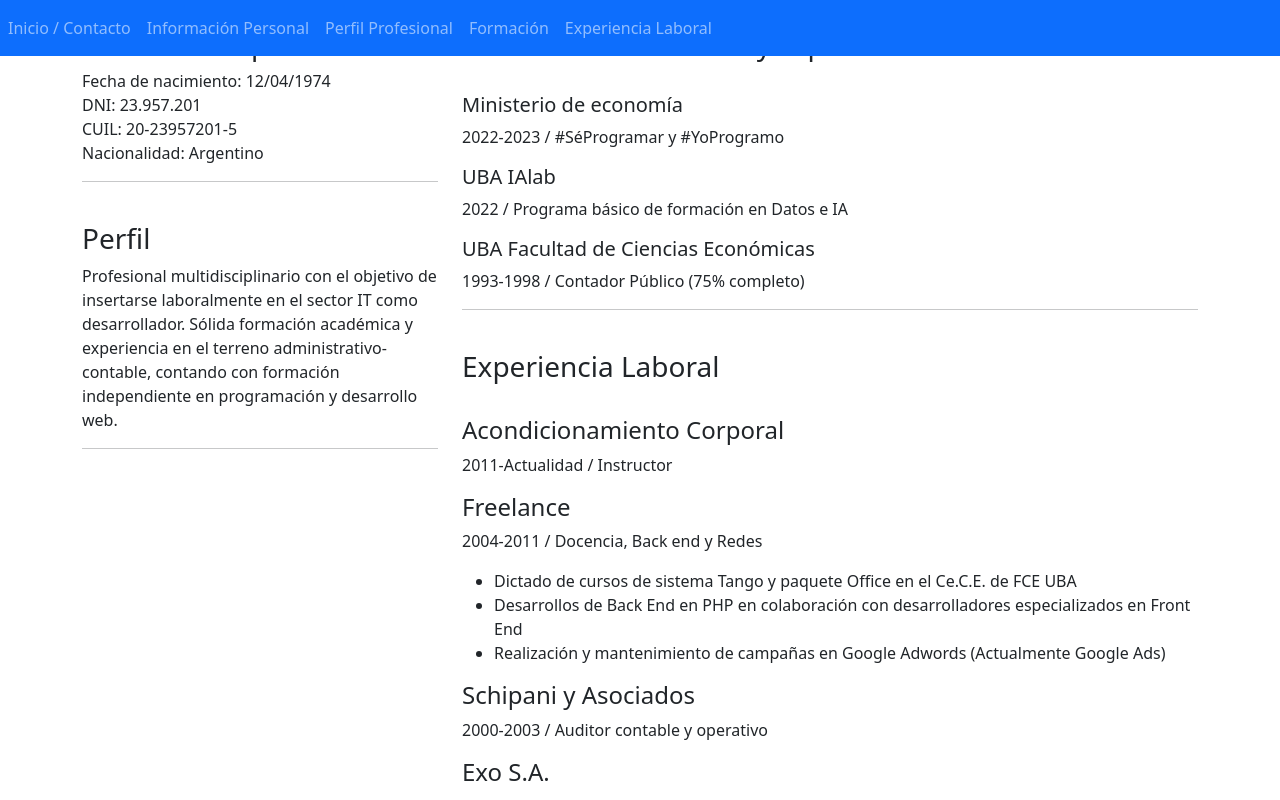
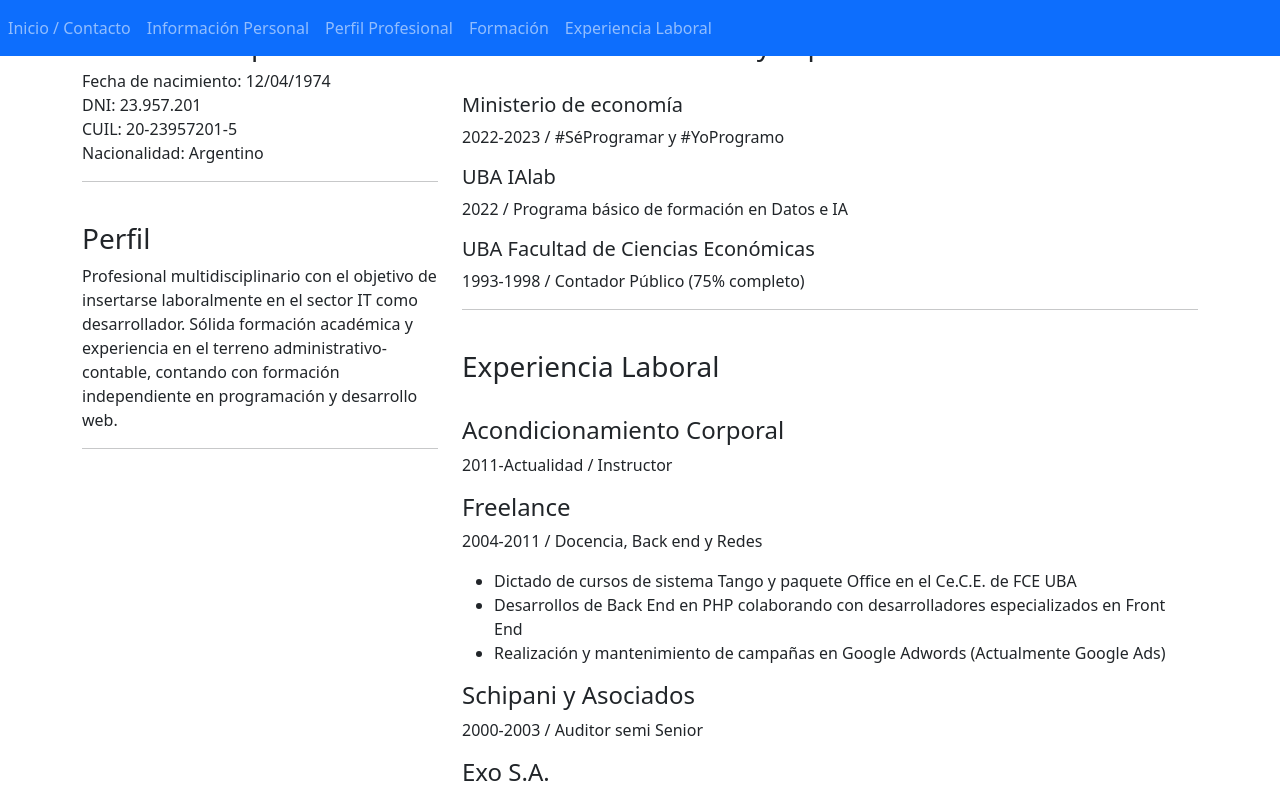
Before and after one commit to Ariel-Calderon/TP, a plain HTML site: page index.html in a window 1280 px wide. Both pictures are taken after a click on the element "2004-2011 / Docencia, Back end y Redes". Shown: the part 263-1063 px from the top of the page. Drawn offline with Linux system fonts and the light colour scheme.

Commit message:
segunda modificación

```diff
--- a/index.html
+++ b/index.html
@@ -189,7 +189,7 @@
                                     <li>Dictado de cursos de sistema Tango y paquete Office
                                         en el Ce.C.E. de FCE UBA
                                     </li>
-                                    <li>Desarrollos de Back End en PHP en colaboración con desarrolladores
+                                    <li>Desarrollos de Back End en PHP colaborando con desarrolladores
                                         especializados en Front End
                                     </li>
                                     <li>Realización y mantenimiento de campañas en Google Adwords
@@ -203,7 +203,7 @@
 
                         <div class="col">
                             <h4>Schipani y Asociados</h4>
-                            <p id="schipani">2000-2003 / Auditor contable y operativo</p>
+                            <p id="schipani">2000-2003 / Auditor semi Senior</p>
                         </div>
 
                         <div class="w-100"></div>
```
